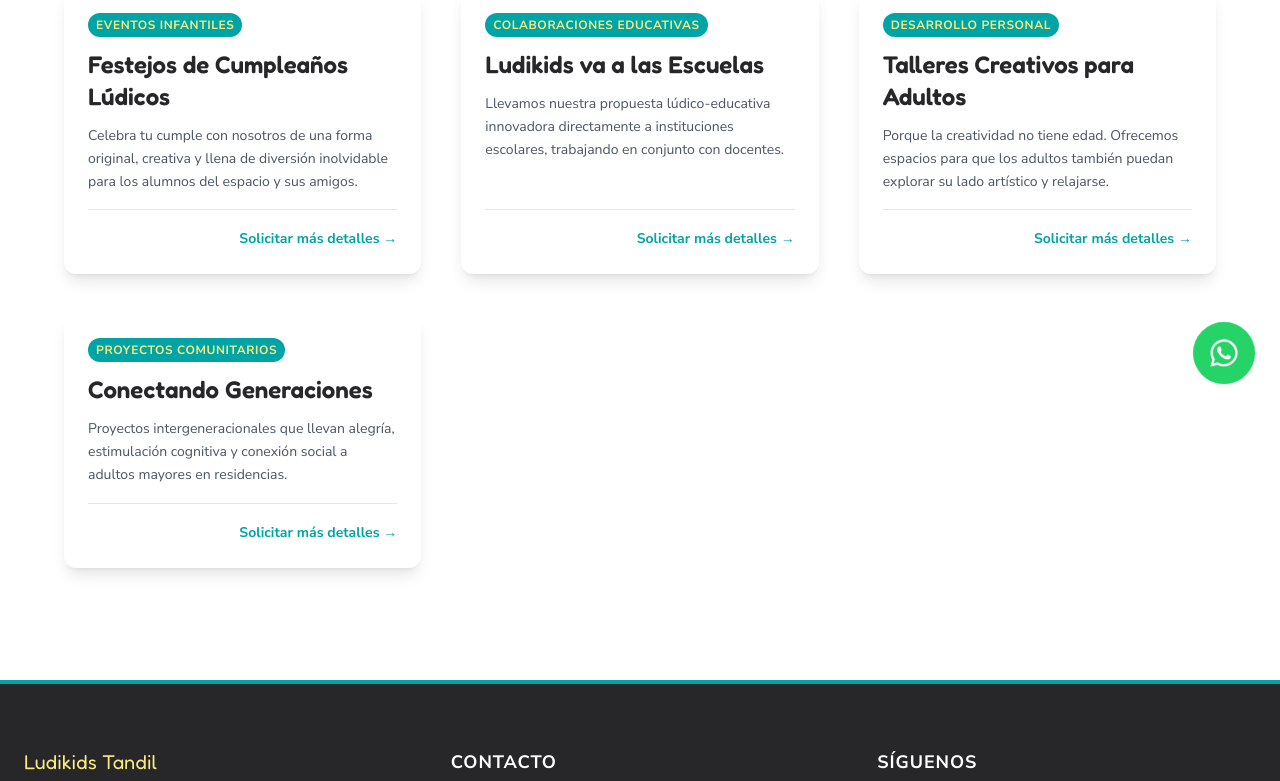
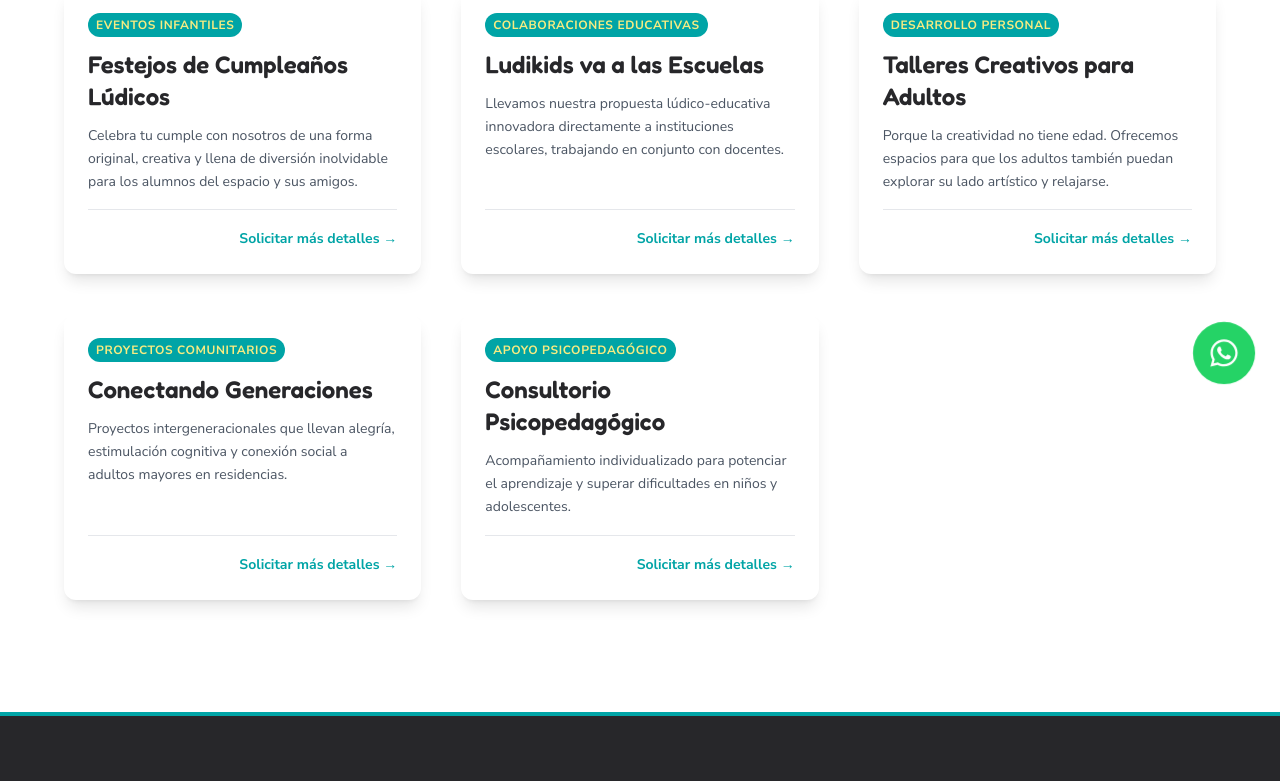
Before and after one commit to ludikidstandil/ludikids-web, a Next.js app: page /proyectos in a window 1280 px wide. Shown: the part 391-1172 px from the top of the page. Built offline with nearby package versions, Linux system fonts and the light colour scheme.

Commit message:
Actualizaciones en talleres y tarjetas

```diff
--- a/src/app/colonia/page.js
+++ b/src/app/colonia/page.js
@@ -8,7 +8,7 @@
     id: "verano2025",
     nombre: "Colonia de Verano Ludikids ☀️",
     temporada: "Enero y Febrero 2025",
-    edades: "4 a 10 años",
+    edades: "3 a 12 años",
     descripcion: "¡Nuestra clásica Colonia de Verano llega recargada de diversión! Dos meses llenos de juegos al aire libre, actividades acuáticas refrescantes (adaptadas y seguras), talleres de arte temáticos, jornadas de cocina, exploración de la naturaleza, música, baile y muchísimas sorpresas. Un espacio para hacer nuevos amigos, disfrutar del receso escolar y seguir aprendiendo mientras juegan. Contamos con grupos reducidos por edad y profesionales especializados para garantizar una experiencia inolvidable y segura.",
     imagen: "/images/colonias/verano.jpg",
     destacados: [
@@ -16,14 +16,14 @@
       "Talleres de arte y manualidades temáticos",
       "Actividades acuáticas supervisadas",
       "Exploración y contacto con la naturaleza",
-      "Meriendas saludables incluidas"
+      "Meriendas y desayuno incluid0as"
     ]
   },
   {
     id: "invierno2024",
     nombre: "Colonia de Invierno Aventurera ❄️",
-    temporada: "Receso Invernal (Julio 2024)",
-    edades: "4 a 10 años",
+    temporada: "Receso Invernal (Julio 2025)",
+    edades: "3 a 12 años",
     descripcion: "¡El frío no nos detiene! En nuestra Colonia de Invierno, transformamos el receso en una aventura puertas adentro. Ofrecemos talleres especiales de ciencia divertida, creación de cuentos e ilustración, teatro de sombras, construcción con materiales reciclados y jornadas de juegos de ingenio. Un ambiente cálido y estimulante para que los chicos sigan creando, aprendiendo y socializando durante las vacaciones de invierno. ¡Cupos limitados!",
     imagen: "/images/colonias/invierno.jpg",
     destacados: [
@@ -31,7 +31,8 @@
       "Creación literaria y artística",
       "Juegos de mesa y estrategia",
       "Actividades de expresión corporal",
-      "Ambiente climatizado y seguro"
+      "Ambiente climatizado y seguro",
+      "Meriendas y desayuno incluid0as"
     ]
   },
 ];
--- a/src/app/proyectos/page.js
+++ b/src/app/proyectos/page.js
@@ -40,6 +40,15 @@
     categoria: "Proyectos Comunitarios"
   },
   // ... añade más proyectos aquí
+    {
+    id: 5, // Nuevo ID
+    slug: "consultorio-psicopedagogico",
+    titulo: "Consultorio Psicopedagógico",
+    descripcionCorta: "Acompañamiento individualizado para potenciar el aprendizaje y superar dificultades en niños y adolescentes.",
+    // imagen: "/images/proyectos/consultorio.jpg", // Opcional, si tienes imagen para la tarjeta
+    categoria: "Apoyo Psicopedagógico",
+    // descripcionExtensa la necesitarás para la página de detalle
+  },
 ];
 
 
```
Also changed, not shown: public/images/colonias/invierno.jpg (added), public/images/colonias/verano.jpg (added).
